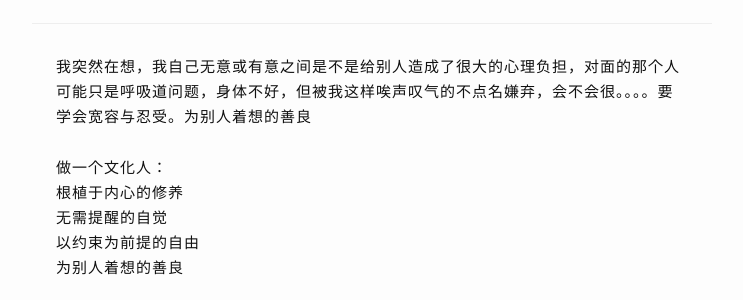
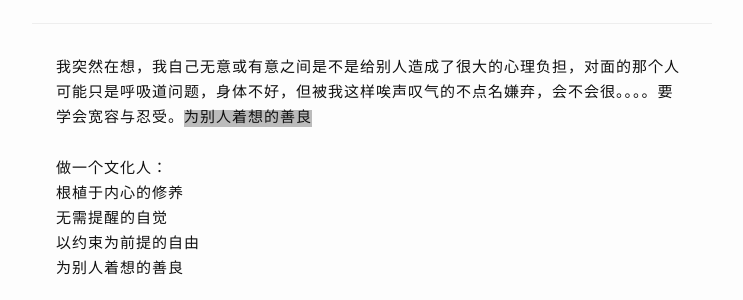
Before and after one commit to liuyanfight/liuyanfight.github.io, a Jekyll site: the page built from _posts/2016-10-18-22-07.md, in a window 1280 px wide. Shown: the part 145-445 px from the top of the page, without its empty margins (268-1011 px from the left). Built offline with Jekyll 4.4.1, drawn with Linux system fonts in a browser that asks for light colours; nearby versions of some CDN libraries; comment, search, counter and statistics services are not loaded.

Commit message:
try code highlight

```diff
--- a/_sass/_syntax-highlighting.scss
+++ b/_sass/_syntax-highlighting.scss
@@ -1,5 +1,8 @@
 .highlight table td { padding: 5px; }
 .highlight table pre { margin: 0; }
+.highlighter-rouge {
+  background-color: #bbbbbb;
+}
 .highlight .cm {
   color: #999988;
   font-style: italic;
```
